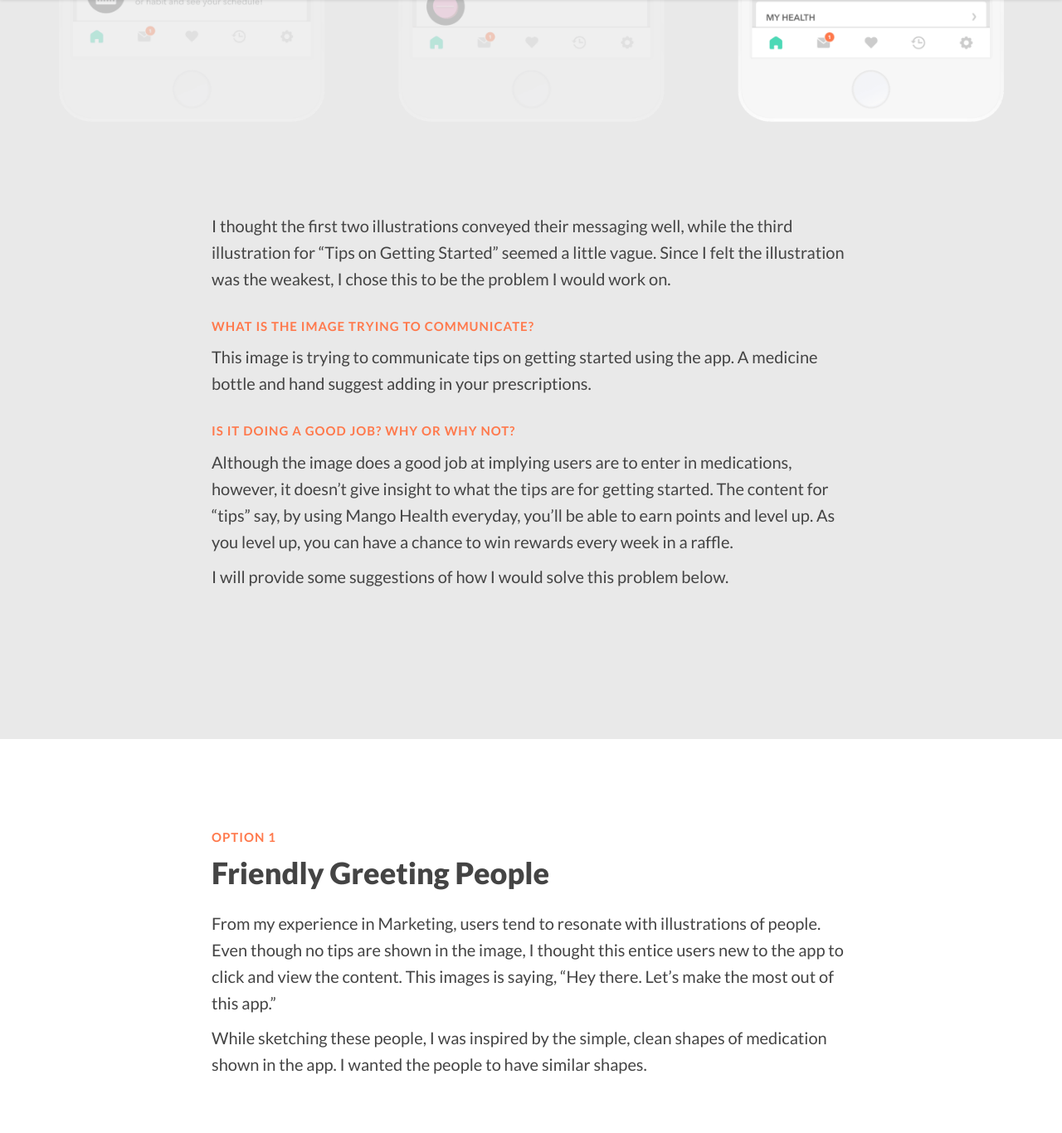
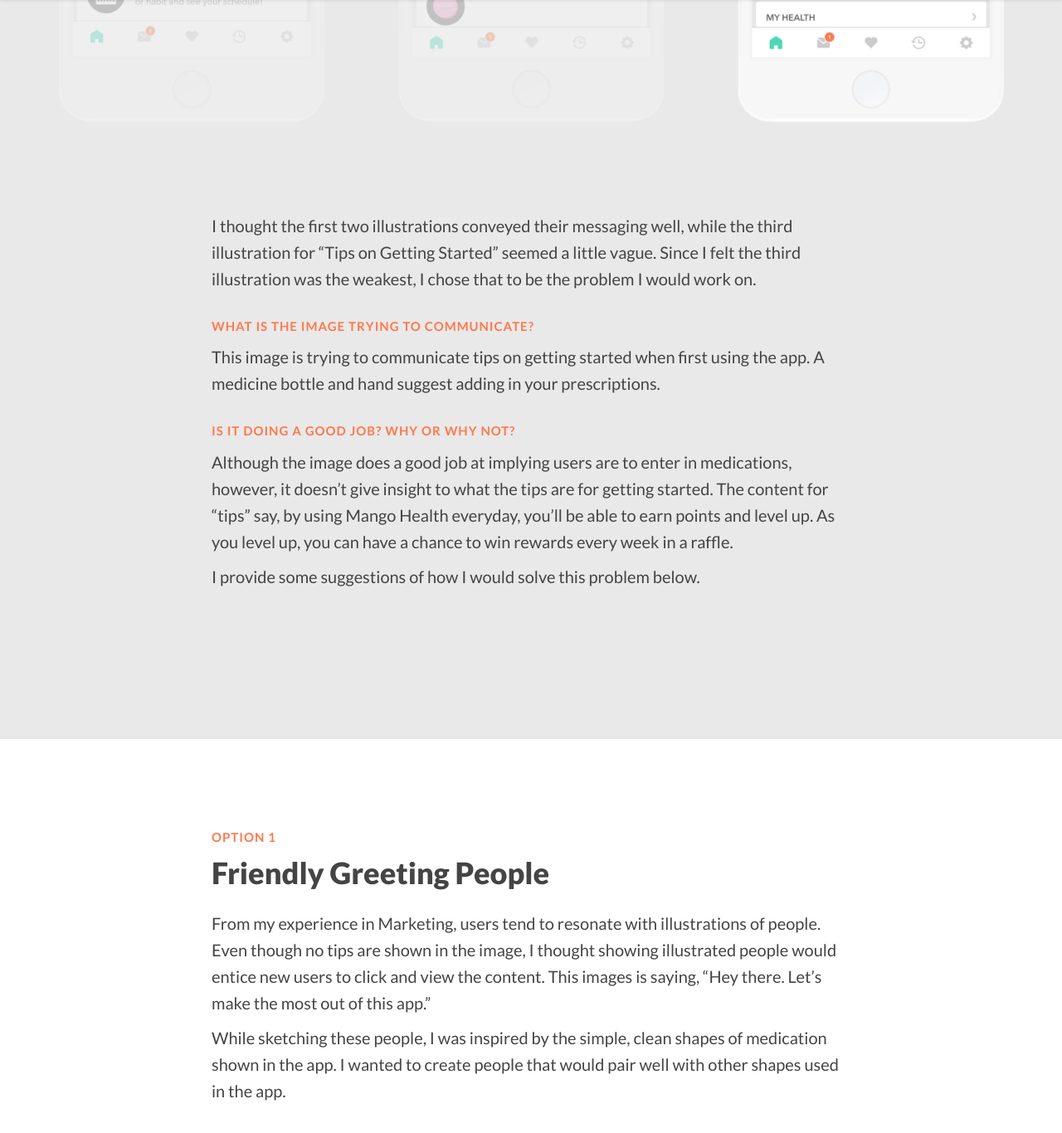
Before and after one commit to btamps/btamps.github.io, a Jekyll site: the page built from mango-health-assignment/index.markdown, in a window 1280 px wide and 1400 px high, scrolled down 1963 px. Shown: the top 1366 px of the window at 83% size. Built offline with Jekyll 4.4.1, drawn with Linux system fonts in a browser that asks for light colours; nearby versions of some CDN libraries; some of the changed text lies outside the part shown.

Commit message:
content edits

```diff
--- a/mango-health-assignment/index.markdown
+++ b/mango-health-assignment/index.markdown
@@ -45,14 +45,14 @@ exclude_from_nav: true
         <img src="../img/mango/mango-options.png" alt="Mango Health">
       </figure>
       <div class="col-sm-8 description center">
-        <p>I thought the first two illustrations conveyed their messaging well, while the third illustration for “Tips on Getting Started” seemed a little vague. Since I felt the illustration was the weakest, I chose this to be the problem I would work on.</p>
+        <p>I thought the first two illustrations conveyed their messaging well, while the third illustration for “Tips on Getting Started” seemed a little vague. Since I felt the third illustration was the weakest, I chose that to be the problem I would work on.</p>
 
         <h4>What is the image trying to communicate?</h4>
-        <p>This image is trying to communicate tips on getting started using the app. A medicine bottle and hand suggest adding in your prescriptions.</p>
+        <p>This image is trying to communicate tips on getting started when first using the app. A medicine bottle and hand suggest adding in your prescriptions.</p>
 
         <h4>Is it doing a good job? Why or why not?</h4>
         <p>Although the image does a good job at implying users are to enter in medications, however, it doesn’t give insight to what the tips are for getting started. The content for “tips” say, by using Mango Health everyday, you’ll be able to earn points and level up. As you level up, you can have a chance to win rewards every week in a raffle.</p>
-        <p>I will provide some suggestions of how I would solve this problem below.</p>
+        <p>I provide some suggestions of how I would solve this problem below.</p>
       </div>
     </div>
   </div>
@@ -67,8 +67,8 @@ exclude_from_nav: true
         <h2>Friendly Greeting People</h2>
       </div>
       <div class="col-sm-12">
-        <p>From my experience in Marketing, users tend to resonate with illustrations of people. Even though no tips are shown in the image, I thought this entice users new to the app to click and view the content. This images is saying, “Hey there. Let’s make the most out of this app.”</p>
-        <p>While sketching these people, I was inspired by the simple, clean shapes of medication shown in the app. I wanted the people to have similar shapes.</p>
+        <p>From my experience in Marketing, users tend to resonate with illustrations of people. Even though no tips are shown in the image, I thought showing illustrated people would entice new users to click and view the content. This images is saying, “Hey there. Let’s make the most out of this app.”</p>
+        <p>While sketching these people, I was inspired by the simple, clean shapes of medication shown in the app. I wanted to create people that would pair well with other shapes used in the app.</p>
       </div>
     </div>
 
```
Also changed, not shown: other parts of mango-health-assignment/index.markdown (+2 -2 lines).
